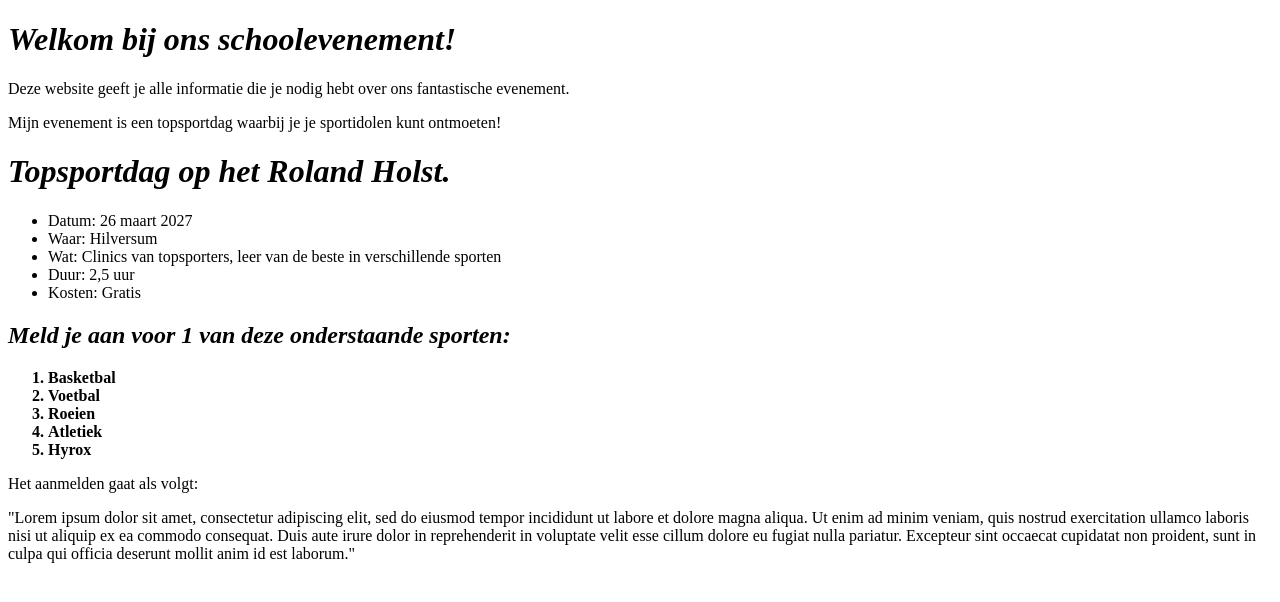
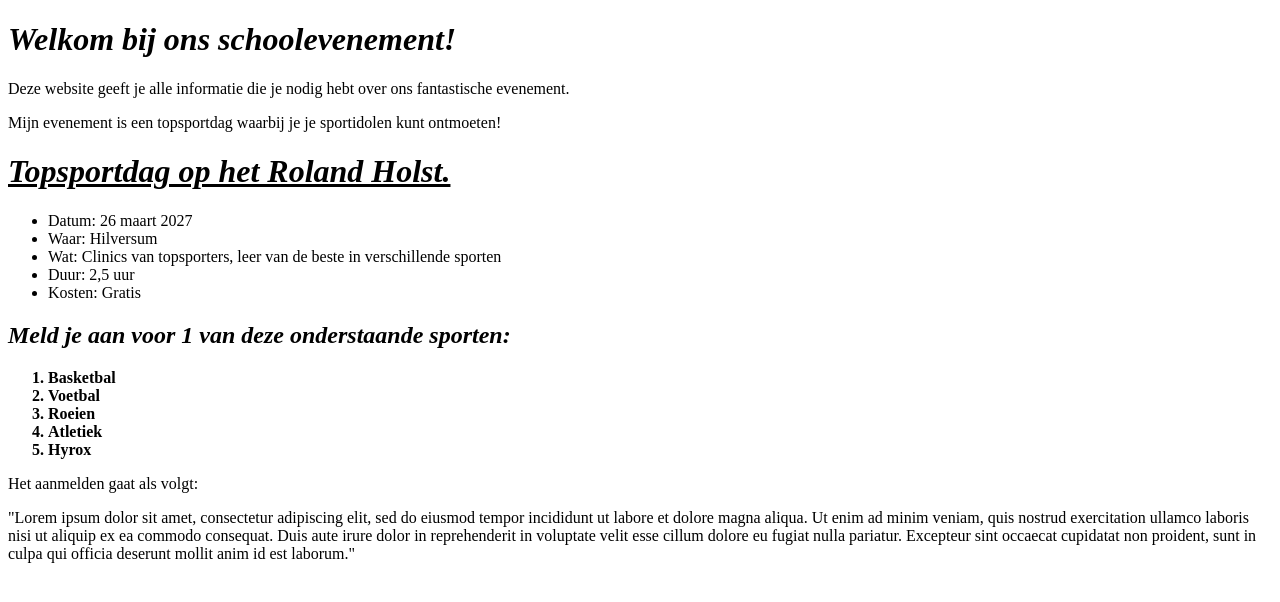
Before and after one commit to HiddeOldenhof/weekopdracht-3, a plain HTML site: page index.html in a window 1280 px wide. Drawn offline with Linux system fonts and the light colour scheme.

Commit message:
WebLab Run 23-11-2026 10:00:47 (UTC+01:00)

```diff
--- a/index.html
+++ b/index.html
@@ -13,7 +13,7 @@
     <p>Mijn evenement is een topsportdag waarbij je je sportidolen kunt ontmoeten!</p>
 
   <h1>
-    <i>Topsportdag op het Roland Holst.</i>
+    <u> <i>Topsportdag op het Roland Holst.</i> </u>
     </h1>
   <ul>
 <li>Datum: 26 maart 2027</li>
```
Also changed, not shown: 1 other file.
